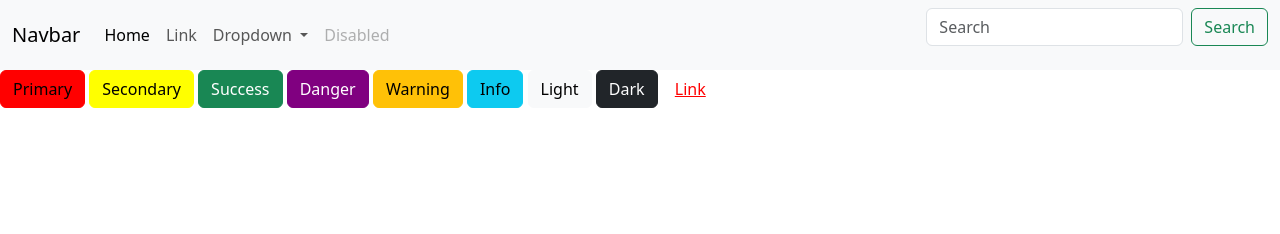
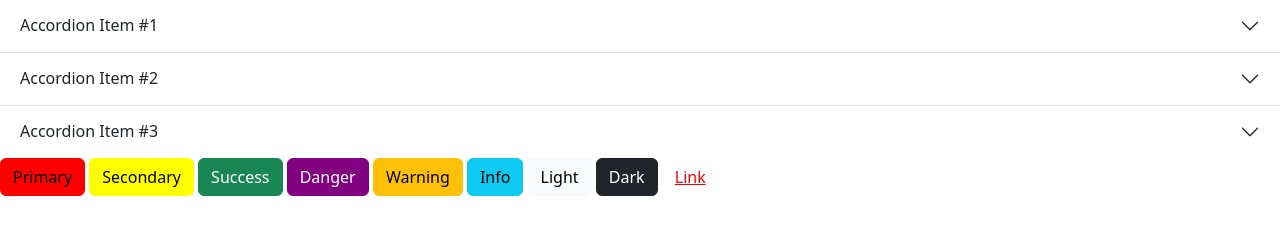
Before and after one commit to Codehack-01/SASS_test, a website: page index.html in a window 1280 px wide. Drawn offline with nearby package versions, Linux system fonts and the light colour scheme.

Commit message:
saas test

```diff
--- a/index.html
+++ b/index.html
@@ -7,42 +7,39 @@
 </head>
 <body>
 
-    <nav class="navbar navbar-expand-lg bg-body-tertiary">
-        <div class="container-fluid">
-          <a class="navbar-brand" href="#">Navbar</a>
-          <button class="navbar-toggler" type="button" data-bs-toggle="collapse" data-bs-target="#navbarSupportedContent" aria-controls="navbarSupportedContent" aria-expanded="false" aria-label="Toggle navigation">
-            <span class="navbar-toggler-icon"></span>
-          </button>
-          <div class="collapse navbar-collapse" id="navbarSupportedContent">
-            <ul class="navbar-nav me-auto mb-2 mb-lg-0">
-              <li class="nav-item">
-                <a class="nav-link active" aria-current="page" href="#">Home</a>
-              </li>
-              <li class="nav-item">
-                <a class="nav-link" href="#">Link</a>
-              </li>
-              <li class="nav-item dropdown">
-                <a class="nav-link dropdown-toggle" href="#" role="button" data-bs-toggle="dropdown" aria-expanded="false">
-                  Dropdown
-                </a>
-                <ul class="dropdown-menu">
-                  <li><a class="dropdown-item" href="#">Action</a></li>
-                  <li><a class="dropdown-item" href="#">Another action</a></li>
-                  <li><hr class="dropdown-divider"></li>
-                  <li><a class="dropdown-item" href="#">Something else here</a></li>
-                </ul>
-              </li>
-              <li class="nav-item">
-                <a class="nav-link disabled" aria-disabled="true">Disabled</a>
-              </li>
-            </ul>
-            <form class="d-flex" role="search">
-              <input class="form-control me-2" type="search" placeholder="Search" aria-label="Search">
-              <button class="btn btn-outline-success" type="submit">Search</button>
-            </form>
-          </div>
-        </div>
-    </nav>
+  <div class="accordion accordion-flush" id="accordionFlushExample">
+    <div class="accordion-item">
+      <h2 class="accordion-header">
+        <button class="accordion-button collapsed" type="button" data-bs-toggle="collapse" data-bs-target="#flush-collapseOne" aria-expanded="false" aria-controls="flush-collapseOne">
+          Accordion Item #1
+        </button>
+      </h2>
+      <div id="flush-collapseOne" class="accordion-collapse collapse" data-bs-parent="#accordionFlushExample">
+        <div class="accordion-body">Placeholder content for this accordion, which is intended to demonstrate the <code>.accordion-flush</code> class. This is the first item's accordion body.</div>
+      </div>
+    </div>
+    <div class="accordion-item">
+      <h2 class="accordion-header">
+        <button class="accordion-button collapsed" type="button" data-bs-toggle="collapse" data-bs-target="#flush-collapseTwo" aria-expanded="false" aria-controls="flush-collapseTwo">
+          Accordion Item #2
+        </button>
+      </h2>
+      <div id="flush-collapseTwo" class="accordion-collapse collapse" data-bs-parent="#accordionFlushExample">
+        <div class="accordion-body">Placeholder content for this accordion, which is intended to demonstrate the <code>.accordion-flush</code> class. This is the second item's accordion body. Let's imagine this being filled with some actual content.</div>
+      </div>
+    </div>
+    <div class="accordion-item">
+      <h2 class="accordion-header">
+        <button class="accordion-button collapsed" type="button" data-bs-toggle="collapse" data-bs-target="#flush-collapseThree" aria-expanded="false" aria-controls="flush-collapseThree">
+          Accordion Item #3
+        </button>
+      </h2>
+      <div id="flush-collapseThree" class="accordion-collapse collapse" data-bs-parent="#accordionFlushExample">
+        <div class="accordion-body">Placeholder content for this accordion, which is intended to demonstrate the <code>.accordion-flush</code> class. This is the third item's accordion body. Nothing more exciting happening here in terms of content, but just filling up the space to make it look, at least at first glance, a bit more representative of how this would look in a real-world application.</div>
+      </div>
+    </div>
+  </div>
+
     <button type="button" class="btn btn-primary">Primary</button>
     <button type="button" class="btn btn-secondary">Secondary</button>
     <button type="button" class="btn btn-success">Success</button>
@@ -56,6 +53,7 @@
     <img src="node_modules/bootstrap-icons/icons/apple.svg" alt="">
 
 
+
     <script src="node_modules/bootstrap/dist/js/bootstrap.js"></script>
 
 </body>
--- a/scss/main.scss
+++ b/scss/main.scss
@@ -1,4 +1,4 @@
-$primary: red;
+$primary: blue;
 $secondary: yellow;
 $danger: purple;
 $bg-body-tertiary: black;
```
